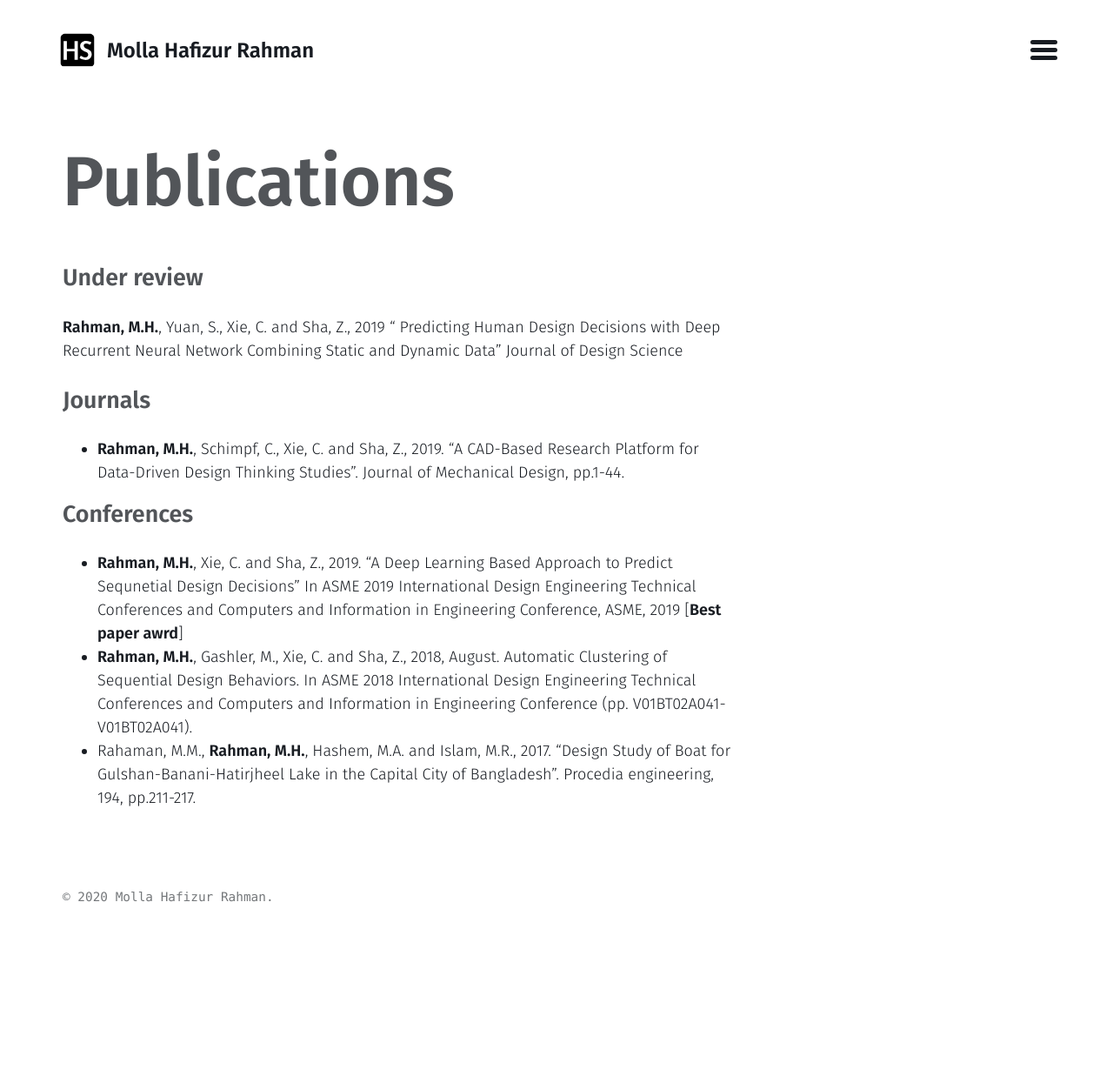
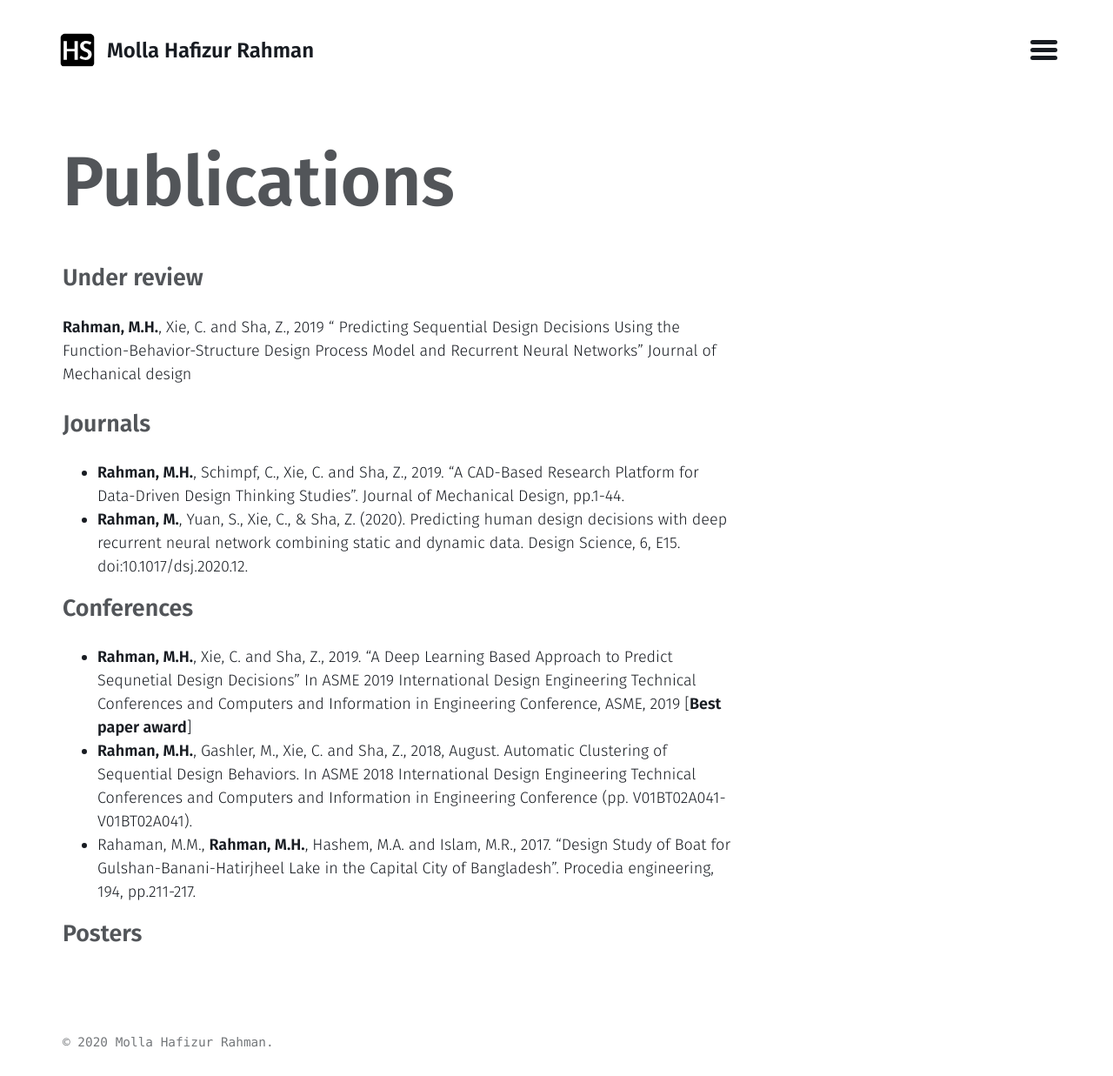
Before and after one commit to HafizSunny/HafizSunny09.github.io, a Jekyll site: the page built from Publications.md, in a window 1280 px wide. Shown: the whole page at 87% size. Built offline with Jekyll 4.4.1, drawn with Linux system fonts in a browser that asks for light colours; before the commit the page ends 1070 px from its top, so only the background shows below that.

Commit message:
Update Publications.md

```diff
--- a/Publications.md
+++ b/Publications.md
@@ -3,12 +3,15 @@ title: "Publications"
 layout: page
 ---
 ### Under review
-**Rahman, M.H.**, Yuan, S., Xie, C. and Sha, Z., 2019 " Predicting Human Design Decisions with Deep Recurrent Neural Network Combining Static and Dynamic Data" Journal of Design Science
+**Rahman, M.H.**, Xie, C. and Sha, Z., 2019 " Predicting Sequential Design Decisions Using the Function-Behavior-Structure Design Process Model and Recurrent Neural Networks" Journal of Mechanical design
 
 ### Journals
 - **Rahman, M.H.**, Schimpf, C., Xie, C. and Sha, Z., 2019. "A CAD-Based Research Platform for Data-Driven Design Thinking Studies". Journal of Mechanical Design, pp.1-44.
+- **Rahman, M.**, Yuan, S., Xie, C., & Sha, Z. (2020). Predicting human design decisions with deep recurrent neural network combining static and dynamic data. Design Science, 6, E15. doi:10.1017/dsj.2020.12.
 
 ### Conferences
-- **Rahman, M.H.**, Xie, C. and Sha, Z., 2019. "A Deep Learning Based Approach to Predict Sequnetial Design Decisions" In ASME 2019 International Design Engineering Technical Conferences and Computers and Information in Engineering Conference, ASME, 2019 [**Best paper awrd**]
+- **Rahman, M.H.**, Xie, C. and Sha, Z., 2019. "A Deep Learning Based Approach to Predict Sequnetial Design Decisions" In ASME 2019 International Design Engineering Technical Conferences and Computers and Information in Engineering Conference, ASME, 2019 [**Best paper award**]
 - **Rahman, M.H.**, Gashler, M., Xie, C. and Sha, Z., 2018, August. Automatic Clustering of Sequential Design Behaviors. In ASME 2018 International Design Engineering Technical Conferences and Computers and Information in Engineering Conference (pp. V01BT02A041- V01BT02A041).
 - Rahaman, M.M., **Rahman, M.H.**, Hashem, M.A. and Islam, M.R., 2017. "Design Study of Boat for Gulshan-Banani-Hatirjheel Lake in the Capital City of Bangladesh". Procedia engineering, 194, pp.211-217.
+
+### Posters
```
